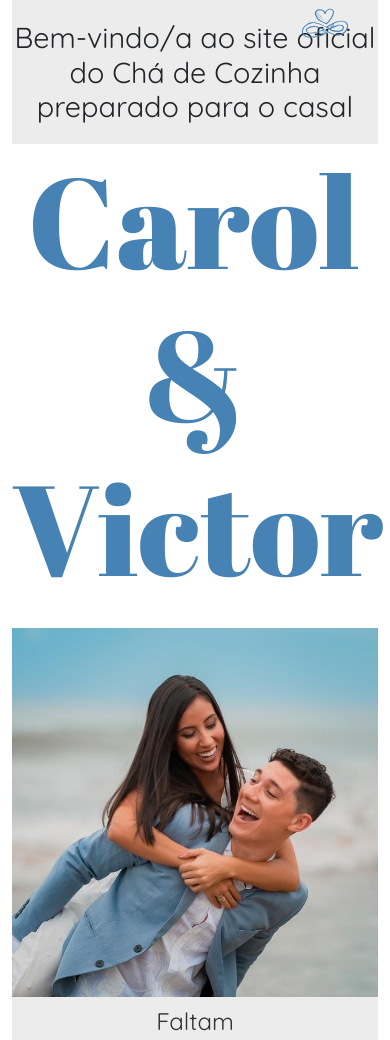
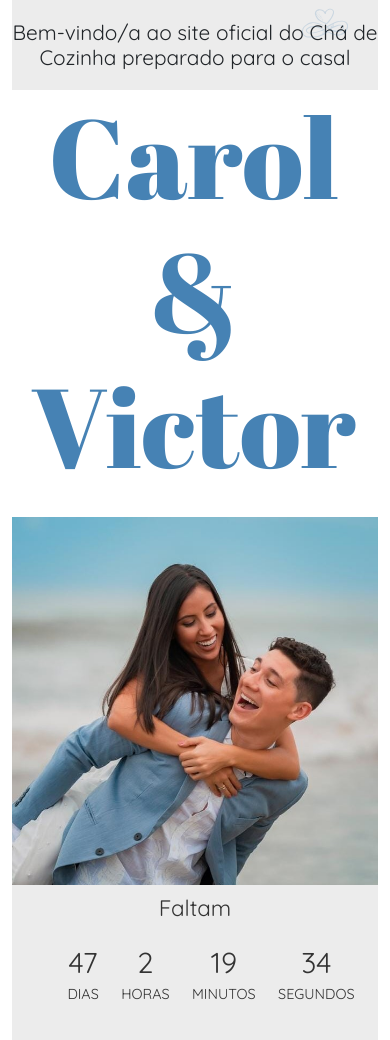
Before and after one commit to vivzzx/carolevictor, a plain HTML site: page index.html in a window 390 px wide. Shown: the top 1040 px of the page. Drawn offline with Linux system fonts and the light colour scheme.

Commit message:
style update

```diff
--- a/css/style.css
+++ b/css/style.css
@@ -34,19 +34,13 @@
   height: 500px;
 }
 
-.bolinha {
-    color: rgba(71, 129, 255, 0.288);
-    position: absolute;
-    right: 50px;
-    top: 5px;
-}
-
 .coracao {
     position: absolute;
     right: 30px;
     top: 0;
     width: 18%;
     fill: steelblue;
+    opacity: 0.8;
 }
 
 .divider {
@@ -54,6 +48,11 @@
 
     fill: steelblue;
 }
+
+h2 {
+  font-size: 1.5rem;
+}
+
 
 .intro {
   font-family: Quicksand, Cambria, Cochin, Georgia, Times, 'Times New Roman', serif;
@@ -91,7 +90,7 @@
 
   li {
     display: inline-block;
-    font-size: 1.5em;
+    font-size: 1.3em;
     list-style-type: none;
     padding: 1em;
     text-transform: uppercase;
@@ -99,7 +98,7 @@
 
   li span {
     display: block;
-    font-size: 2.2rem;
+    font-size: 2rem;
   }
 
 
@@ -107,27 +106,38 @@
 
   @media all and (max-width: 768px) {
     h2 {
-      font-size: 1.5rem;
+      font-size: 1.4rem;
       text-align: center;
     }
 
     li {
-      font-size: 1rem;
-      padding: .75rem;
+      font-size: 0.9rem;
+      padding: .7rem;
     }
 
     li span {
-      font-size: 2rem;
+      font-size: 1.8rem;
     }
 
     #styletitle {
       text-align: center;
+      width: 100%;
+      font-size: 7rem;
     }
+    .intro {
+      font-size: 1.3rem;
+    }
+
     #countdown ul{
       display: flex;
     }
     #contador {
       flex-direction: column;
       padding: 10px 0;
+      width: 100%;
     }
+    .coracao {
+      opacity: 0.2;
+    }
+
   }
```
